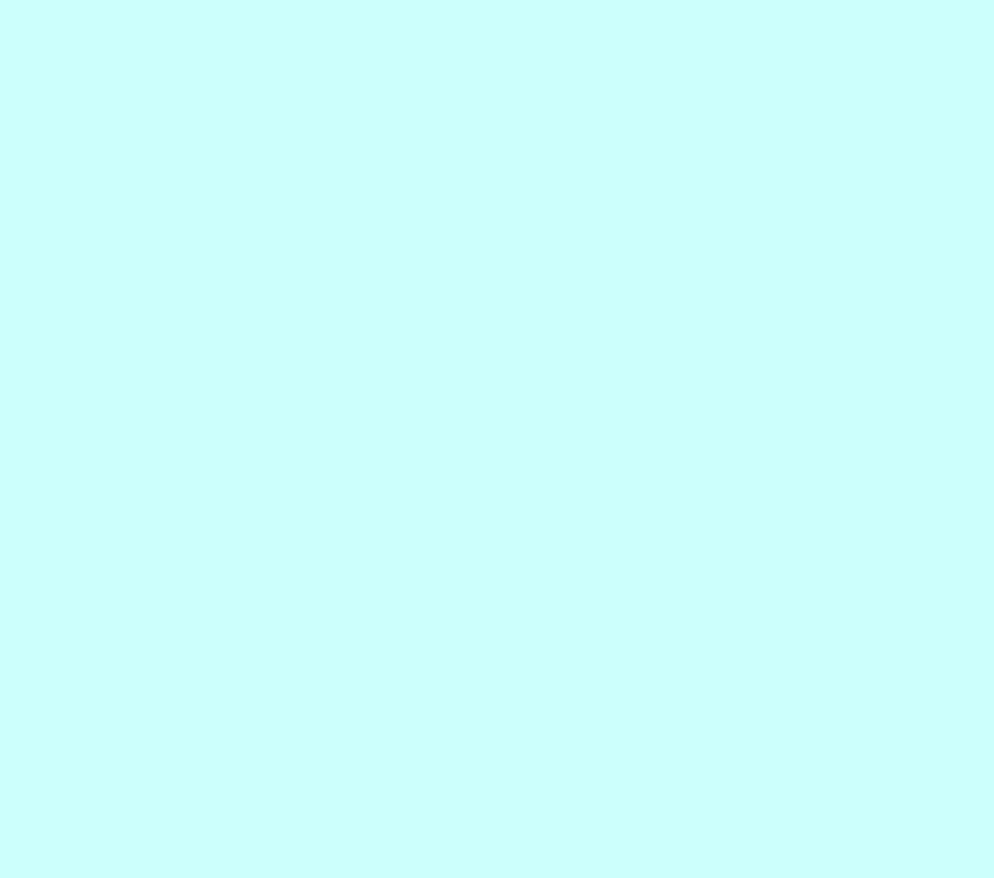
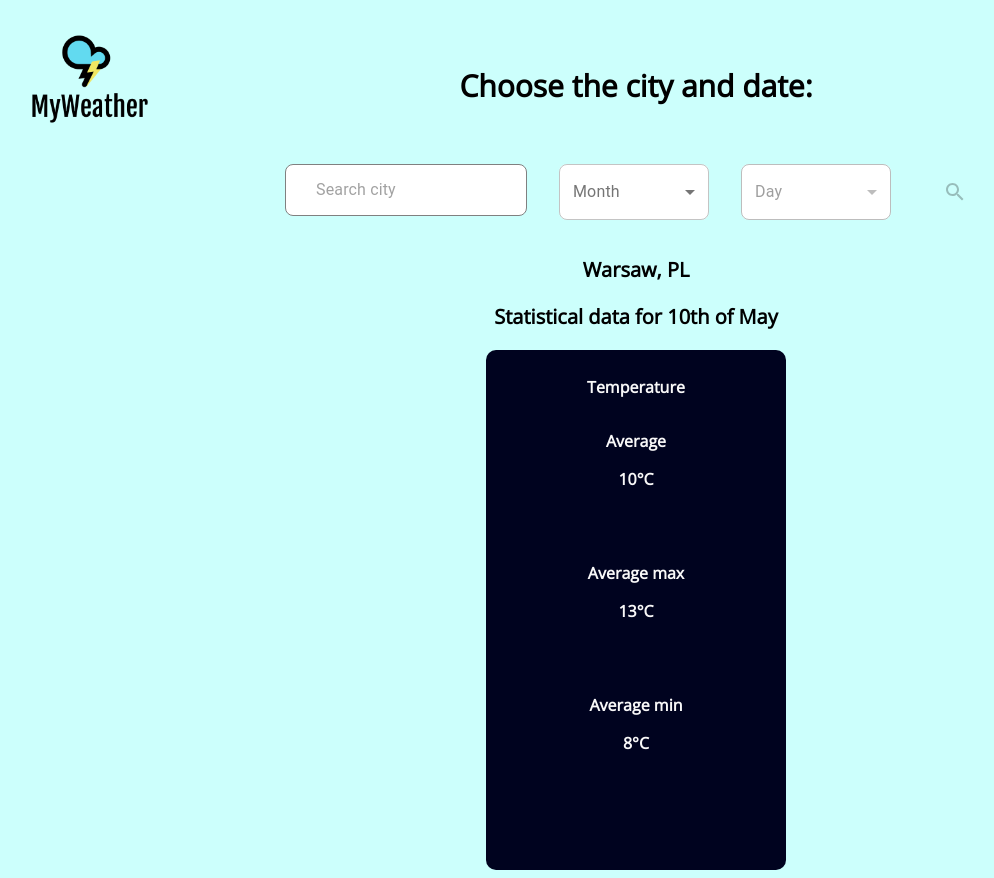
Before and after one commit to KrzysztofMoszczynski/weather-forecast, a React (Create React App) app: page /statistical in a window 1280 px wide. Shown: the whole page, without its empty margins (4-998 px from the left). Before the commit the page ends 800 px from the top, so only its background shows below. Built offline with nearby package versions, Linux system fonts and the light colour scheme.

Commit message:
adding 2 new pages (statistical data and about), as well as other components

```diff
--- a/public/index.html
+++ b/public/index.html
@@ -3,6 +3,11 @@
   <head>
     <meta charset="utf-8" />
     <link rel="icon" href="%PUBLIC_URL%/favicon.ico" />
+    <link rel="preconnect" href="https://fonts.gstatic.com" />
+    <link
+      href="https://fonts.googleapis.com/css2?family=Open+Sans:wght@300&display=swap"
+      rel="stylesheet"
+    />
     <meta name="viewport" content="width=device-width, initial-scale=1" />
     <meta name="theme-color" content="#000000" />
     <meta
--- a/src/App.js
+++ b/src/App.js
@@ -3,6 +3,8 @@ import { BrowserRouter as Router, Switch, Route } from "react-router-dom";
 import "./App.css";
 import Home from "./pages/home";
 import MainWeather from "./pages/mainweather";
+import About from "./pages/about";
+import Statistical from "./pages/stastistical";
 
 function App() {
   const [dataLoaded, setDataLoaded] = useState(false);
@@ -29,7 +31,9 @@ function App() {
                 cityData={cityData}
               />
             )}
-          ></Route>
+          />
+          <Route exact path='/about' render={() => <About />} />
+          <Route exact path='/statistical' render={() => <Statistical />} />
           <Route
             exact
             path='/'
@@ -42,7 +46,7 @@ function App() {
                 setDataLoaded={setDataLoaded}
               />
             )}
-          ></Route>
+          />
         </Switch>
       </div>
     </Router>
--- a/src/components/city-finder.jsx
+++ b/src/components/city-finder.jsx
@@ -14,6 +14,7 @@ const useStyles = makeStyles({
     borderRadius: 8,
     backgroundColor: "white",
     display: "flex",
+    border: "2px solid #141414",
   },
   searchInput: {},
   searchIcon: {
@@ -28,12 +29,8 @@ function CityFinder(props) {
   const handleChange = e => setValue(e.target.value);
 
   function handleSearchButtonClick() {
-    chooseCity();
+    setValue("");
     props.handleSearch(value);
-  }
-
-  function chooseCity() {
-    setValue("");
   }
 
   return (
--- /dev/null
+++ b/src/components/small-box.jsx
@@ -0,0 +1,36 @@
+import React from "react";
+import { makeStyles } from "@material-ui/core";
+
+const useStyles = makeStyles({
+  box: {
+    height: 200,
+    width: 300,
+    backgroundColor: "#00031F",
+    color: "#F8F8F8",
+    borderRadius: 10,
+    textAlign: "center",
+    paddingTop: 10,
+    paddingBottom: 10,
+  },
+  label: {
+    verticalAlign: "top",
+    fontSize: 30,
+  },
+  value: {
+    verticalAlign: "bottom",
+    fontSize: 40,
+  },
+});
+
+const SmallBox = ({ label, value, units }) => {
+  const classes = useStyles();
+
+  return (
+    <div className={classes.box}>
+      <p className={classes.label}>{label}</p>
+      <p className={classes.value}>{value + " " + units}</p>
+    </div>
+  );
+};
+
+export default SmallBox;
--- /dev/null
+++ b/src/components/statistical-search.jsx
@@ -0,0 +1,166 @@
+import React, { useState, useEffect } from "react";
+import { makeStyles } from "@material-ui/core";
+import Grid from "@material-ui/core/Grid";
+import Select from "@material-ui/core/Select";
+import FormControl from "@material-ui/core/FormControl";
+import InputLabel from "@material-ui/core/InputLabel";
+import InputBase from "@material-ui/core/InputBase";
+import MenuItem from "@material-ui/core/MenuItem";
+import Button from "@material-ui/core/Button";
+import SearchIcon from "@material-ui/icons/Search";
+
+const useStyles = makeStyles({
+  cityWindow: {
+    margin: "auto",
+    padding: 10,
+    paddingLeft: 30,
+    height: 30,
+    width: 200,
+    borderRadius: 8,
+    backgroundColor: "white",
+    display: "flex",
+    border: "1px solid gray",
+  },
+  formControl: {
+    width: 150,
+  },
+  select: {
+    backgroundColor: "white",
+    borderRadius: 8,
+  },
+  searchIcon: {
+    marginTop: 10,
+  },
+});
+
+function StatisticalSearch({ handleSearch }) {
+  const classes = useStyles();
+  const [month, setMonth] = useState("");
+  const [day, setDay] = useState("");
+  const [dayList, setDayList] = useState([]);
+  const [dayDisabled, setDayDisabled] = useState(true);
+  const [searchDisabled, setSearchDisabled] = useState(true);
+  const [city, setCity] = useState("");
+  const handleChange = e => setCity(e.target.value);
+
+  const handleMonthChange = event => {
+    setMonth(event.target.value);
+    setDay("");
+    let dayListTemp = [];
+    let numberOfDays = 0;
+    if ([1, 3, 5, 7, 8, 10, 12].includes(event.target.value)) {
+      numberOfDays = 31;
+    } else if (event.target.value == 2) {
+      numberOfDays = 29;
+    } else {
+      numberOfDays = 30;
+    }
+    for (let i = 0; i < numberOfDays; i++) {
+      dayListTemp.push(i + 1);
+    }
+    setDayList(dayListTemp);
+    console.log(dayListTemp);
+  };
+
+  const handleDayChange = event => {
+    setDay(event.target.value);
+  };
+
+  const handleSearchButtonClick = () => {
+    setCity("");
+    setMonth("");
+    setDay("");
+    setDayList([]);
+    handleSearch(city, month, day);
+  };
+
+  useEffect(() => {
+    if (dayList.length > 0) {
+      setDayDisabled(false);
+    }
+  }, [dayList]);
+
+  useEffect(() => {
+    if (city != "" && (month != "") & (day != "")) {
+      setSearchDisabled(false);
+    } else {
+      setSearchDisabled(true);
+    }
+  }, [city, month, day]);
+
+  return (
+    <div>
+      <Grid container spacing={4}>
+        <Grid item xs>
+          <div className={classes.cityWindow}>
+            <InputBase
+              placeholder='Search city'
+              value={city}
+              onChange={handleChange}
+            />
+          </div>
+        </Grid>
+        <Grid item xs>
+          <FormControl variant='outlined' className={classes.formControl}>
+            <InputLabel id='month-label'>Month</InputLabel>
+            <Select
+              labelId='month-label'
+              id='month'
+              value={month}
+              onChange={handleMonthChange}
+              label='Month'
+              className={classes.select}
+            >
+              <MenuItem value={1}>January</MenuItem>
+              <MenuItem value={2}>February</MenuItem>
+              <MenuItem value={3}>March</MenuItem>
+              <MenuItem value={4}>April</MenuItem>
+              <MenuItem value={5}>May</MenuItem>
+              <MenuItem value={6}>June</MenuItem>
+              <MenuItem value={7}>July</MenuItem>
+              <MenuItem value={8}>August</MenuItem>
+              <MenuItem value={9}>September</MenuItem>
+              <MenuItem value={10}>October</MenuItem>
+              <MenuItem value={11}>November</MenuItem>
+              <MenuItem value={12}>December</MenuItem>
+            </Select>
+          </FormControl>
+        </Grid>
+        <Grid item xs>
+          <FormControl
+            className={classes.formControl}
+            variant='outlined'
+            disabled={dayDisabled}
+          >
+            <InputLabel id='day-label'>Day</InputLabel>
+            <Select
+              labelId='day-label'
+              value={day}
+              onChange={handleDayChange}
+              label='Day'
+              className={classes.select}
+            >
+              {dayList.length > 0 &&
+                dayList.map(day => (
+                  <MenuItem key={day} value={day}>
+                    {day}
+                  </MenuItem>
+                ))}
+            </Select>
+          </FormControl>
+        </Grid>
+        <Grid item xs>
+          <Button
+            className={classes.searchIcon}
+            onClick={handleSearchButtonClick}
+            disabled={searchDisabled}
+          >
+            <SearchIcon />
+          </Button>
+        </Grid>
+      </Grid>
+    </div>
+  );
+}
+
+export default StatisticalSearch;
--- /dev/null
+++ b/src/components/temperature-box.jsx
@@ -0,0 +1,50 @@
+import React from "react";
+import { makeStyles } from "@material-ui/core";
+import Grid from "@material-ui/core/Grid";
+
+const useStyles = makeStyles({
+  box: {
+    height: 500,
+    width: 300,
+    backgroundColor: "#00031F",
+    color: "#F8F8F8",
+    borderRadius: 10,
+    textAlign: "center",
+    paddingTop: 10,
+    paddingBottom: 10,
+  },
+  label: {
+    verticalAlign: "top",
+    fontSize: 30,
+  },
+  value: {
+    verticalAlign: "bottom",
+    fontSize: 40,
+  },
+});
+
+const TemperatureBox = ({ average, max, min }) => {
+  const classes = useStyles();
+
+  return (
+    <div className={classes.box}>
+      <p>Temperature</p>
+      <Grid container direction='column' spacing={5}>
+        <Grid item>
+          <p>Average</p>
+          <p>{average + "°C"}</p>
+        </Grid>
+        <Grid item>
+          <p>Average max</p>
+          <p>{max + "°C"}</p>
+        </Grid>
+        <Grid item>
+          <p>Average min</p>
+          <p>{min + "°C"}</p>
+        </Grid>
+      </Grid>
+    </div>
+  );
+};
+
+export default TemperatureBox;
--- a/src/index.css
+++ b/src/index.css
@@ -4,6 +4,7 @@ body {
   font-family: -apple-system, BlinkMacSystemFont, "Segoe UI", "Roboto", "Oxygen",
     "Ubuntu", "Cantarell", "Fira Sans", "Droid Sans", "Helvetica Neue",
     sans-serif;
+  /*font-family: "Open Sans", sans-serif;*/
   -webkit-font-smoothing: antialiased;
   -moz-osx-font-smoothing: grayscale;
 }
--- /dev/null
+++ b/src/pages/about.jsx
@@ -0,0 +1,12 @@
+import React from "react";
+import { makeStyles } from "@material-ui/core";
+import Typography from "@material-ui/core/Typography";
+import Grid from "@material-ui/core/Grid";
+
+const useStyles = makeStyles({});
+
+function About() {
+  return <div></div>;
+}
+
+export default About;
--- a/src/pages/home.jsx
+++ b/src/pages/home.jsx
@@ -2,13 +2,19 @@ import React, { useState, useEffect } from "react";
 import { Link, useHistory } from "react-router-dom";
 import { makeStyles, Typography } from "@material-ui/core";
 import logoBig from "../assets/images/logo.png";
+import InfoIcon from "@material-ui/icons/Info";
 import CityFinder from "../components/city-finder";
 import database from "../api/openWeatherMap";
 
-const useStyles = makeStyles(theme => ({
+const useStyles = makeStyles({
   pageStyle: {
     textAlign: "center",
-    marginTop: "50px",
+    marginTop: "30px",
+  },
+  logo: {
+    width: "20%",
+    height: "20%",
+    marginLeft: 75,
   },
   typeCityText: {
     marginBottom: 30,
@@ -17,14 +23,13 @@ const useStyles = makeStyles(theme => ({
     color: "#FF0000",
     fontSize: 15,
   },
-}));
-
-const logo = {
-  src: logoBig,
-  alt: "logo",
-  width: "20%",
-  height: "20%",
-};
+  infoIcon: {
+    fontSize: 40,
+    paddingRight: 30,
+    float: "right",
+    cursor: "pointer",
+  },
+});
 
 function Home({ setWeatherData, setCityData, dataLoaded, setDataLoaded }) {
   const classes = useStyles();
@@ -36,6 +41,10 @@ function Home({ setWeatherData, setCityData, dataLoaded, setDataLoaded }) {
   function handleSearch(cityName) {
     setCityName(cityName);
     fetchWeather(cityName);
+  }
+
+  function handleInfoClick() {
+    history.push("/about");
   }
 
   async function fetchWeather(choosenCityName) {
@@ -56,18 +65,10 @@ function Home({ setWeatherData, setCityData, dataLoaded, setDataLoaded }) {
     }
   }, [dataLoaded]);
 
-  /*useEffect(() => {
-    setDataLoaded(false);
-  }, []);*/
-
   return (
     <div className={classes.pageStyle}>
-      <img
-        src={logo.src}
-        alt={logo.alt}
-        width={logo.width}
-        height={logo.height}
-      />
+      <img src={logoBig} className={classes.logo} />
+      <InfoIcon className={classes.infoIcon} onClick={handleInfoClick} />
       <Typography variant='h5' className={classes.typeCityText}>
         Type the city you want to check the weather for:
       </Typography>
--- a/src/pages/mainweather.jsx
+++ b/src/pages/mainweather.jsx
@@ -7,7 +7,7 @@ import Grid from "@material-ui/core/Grid";
 import DayWindow from "../components/day-window";
 import ChooseCityButton from "../components/choose-city-button";
 
-const useStyles = makeStyles(theme => ({
+const useStyles = makeStyles(() => ({
   contentContainer: {
     margin: 30,
     marginTop: 10,
--- /dev/null
+++ b/src/pages/stastistical.jsx
@@ -0,0 +1,88 @@
+import React, { useState, useEffect } from "react";
+import { makeStyles } from "@material-ui/core";
+import logoSmall from "../assets/images/logo.png";
+import Grid from "@material-ui/core/Grid";
+import Typography from "@material-ui/core/Typography";
+import StatisticalSearch from "../components/statistical-search";
+import SmallBox from "../components/small-box";
+import TemperatureBox from "../components/temperature-box";
+
+const useStyles = makeStyles({
+  pageStyle: {
+    marginTop: 15,
+    fontFamily: "Open Sans",
+    fontWeight: 600,
+  },
+  logo: {
+    width: "30%",
+    marginLeft: 30,
+  },
+  title: {
+    textAlign: "center",
+    marginTop: 50,
+    fontSize: 30,
+  },
+  search: {
+    textAlign: "center",
+  },
+  foundCityMessage: {
+    fontSize: 20,
+    textAlign: "center",
+  },
+  noCityMessage: {
+    color: "#FF0000",
+    fontSize: 20,
+    textAlign: "center",
+  },
+});
+
+function Statistical() {
+  const classes = useStyles();
+  const [dataLoaded, setDataLoaded] = useState(true);
+
+  const handleSearch = (city, month, day) => {
+    console.log(city + "  " + month + "  " + day);
+  };
+
+  return (
+    <div className={classes.pageStyle}>
+      <Grid container direction='column' spacing={2}>
+        <Grid item container justify='space-between'>
+          <Grid item xs={4}>
+            <img src={logoSmall} className={classes.logo} />
+          </Grid>
+          <Grid item xs={4}>
+            <div className={classes.title}>Choose the city and date:</div>
+          </Grid>
+          <Grid item xs={4}></Grid>
+        </Grid>
+        <Grid item container justify='center'>
+          <StatisticalSearch handleSearch={handleSearch} />
+        </Grid>
+        <Grid item container justify='center'>
+          {dataLoaded ? (
+            <Grid item>
+              <div className={classes.foundCityMessage}>
+                <p>Warsaw, PL</p>
+                <p>Statistical data for 10th of May</p>
+              </div>
+              {/*<SmallBox label='label' value='100' units='W' />*/}
+              <TemperatureBox average='10' max='13' min='8' />
+            </Grid>
+          ) : (
+            <Grid item>
+              <div className={classes.noCityMessage}>
+                <p>
+                  Ooops... it seems like we don't have your city in database.
+                </p>
+                <p>Try another city or check if there is no typo.</p>
+              </div>
+            </Grid>
+          )}
+        </Grid>
+      </Grid>
+    </div>
+  );
+}
+
+export default Statistical;
```
Also changed, not shown: src/api/openWeatherMap.js (+10 -6 lines).
